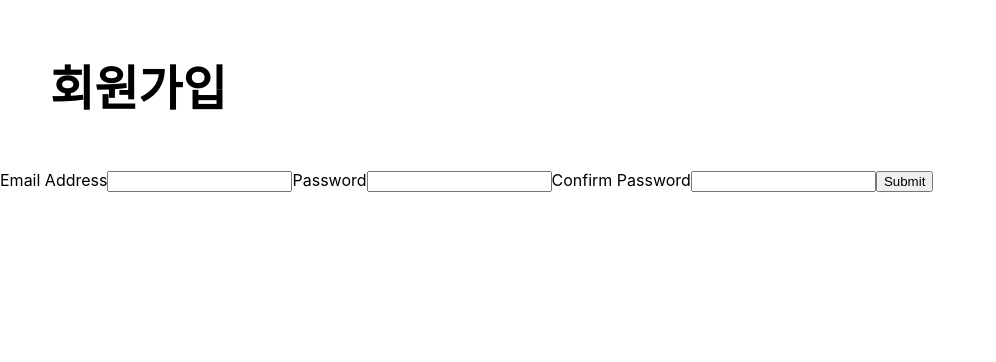
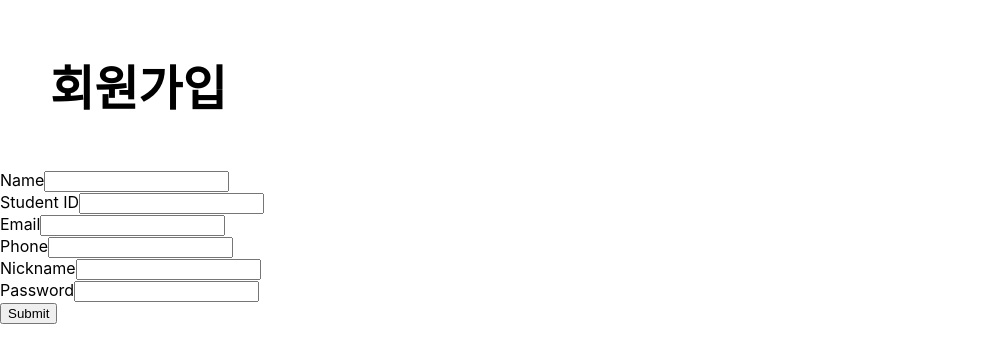
Before and after one commit to Seolseol333/team-platform, a React (Create React App) app: page / in a window 1280 px wide. Shown: the top 362 px of the page, without its empty margins (0-996 px from the left). Built offline with nearby package versions, Linux system fonts and the light colour scheme.

Commit message:
Update components

```diff
--- a/src/components/SignUpForm.js
+++ b/src/components/SignUpForm.js
@@ -5,20 +5,20 @@ import * as Yup from 'yup';
 const SignUpForm = () => {
   const formik = useFormik({
     initialValues: {
+      name: '',
+      studentId: '',
       email: '',
+      phone: '',
+      nickname: '',
       password: '',
-      confirmPassword: '',
     },
     validationSchema: Yup.object({
-      email: Yup.string()
-        .email('Invalid email address')
-        .required('Required'),
-      password: Yup.string()
-        .min(6, 'Must be at least 6 characters')
-        .required('Required'),
-      confirmPassword: Yup.string()
-        .oneOf([Yup.ref('password'), null], 'Passwords must match')
-        .required('Required'),
+      name: Yup.string().required('Required'),
+      studentId: Yup.string().required('Required'),
+      email: Yup.string().email('Invalid email address').required('Required'),
+      phone: Yup.string().matches(/^[0-9]{10,11}$/, 'Invalid phone number').required('Required'),
+      nickname: Yup.string().required('Required'),
+      password: Yup.string().min(6, 'Must be at least 6 characters').required('Required'),
     }),
     onSubmit: values => {
       alert(JSON.stringify(values, null, 2));
@@ -27,36 +27,36 @@ const SignUpForm = () => {
 
   return (
     <form onSubmit={formik.handleSubmit}>
-      <label htmlFor="email">Email Address</label>
-      <input
-        id="email"
-        type="email"
-        {...formik.getFieldProps('email')}
-      />
-      {formik.touched.email && formik.errors.email ? (
-        <div>{formik.errors.email}</div>
-      ) : null}
-
-      <label htmlFor="password">Password</label>
-      <input
-        id="password"
-        type="password"
-        {...formik.getFieldProps('password')}
-      />
-      {formik.touched.password && formik.errors.password ? (
-        <div>{formik.errors.password}</div>
-      ) : null}
-
-      <label htmlFor="confirmPassword">Confirm Password</label>
-      <input
-        id="confirmPassword"
-        type="password"
-        {...formik.getFieldProps('confirmPassword')}
-      />
-      {formik.touched.confirmPassword && formik.errors.confirmPassword ? (
-        <div>{formik.errors.confirmPassword}</div>
-      ) : null}
-
+      <div>
+        <label htmlFor="name">Name</label>
+        <input id="name" type="text" {...formik.getFieldProps('name')} />
+        {formik.touched.name && formik.errors.name ? <div>{formik.errors.name}</div> : null}
+      </div>
+      <div>
+        <label htmlFor="studentId">Student ID</label>
+        <input id="studentId" type="text" {...formik.getFieldProps('studentId')} />
+        {formik.touched.studentId && formik.errors.studentId ? <div>{formik.errors.studentId}</div> : null}
+      </div>
+      <div>
+        <label htmlFor="email">Email</label>
+        <input id="email" type="email" {...formik.getFieldProps('email')} />
+        {formik.touched.email && formik.errors.email ? <div>{formik.errors.email}</div> : null}
+      </div>
+      <div>
+        <label htmlFor="phone">Phone</label>
+        <input id="phone" type="text" {...formik.getFieldProps('phone')} />
+        {formik.touched.phone && formik.errors.phone ? <div>{formik.errors.phone}</div> : null}
+      </div>
+      <div>
+        <label htmlFor="nickname">Nickname</label>
+        <input id="nickname" type="text" {...formik.getFieldProps('nickname')} />
+        {formik.touched.nickname && formik.errors.nickname ? <div>{formik.errors.nickname}</div> : null}
+      </div>
+      <div>
+        <label htmlFor="password">Password</label>
+        <input id="password" type="password" {...formik.getFieldProps('password')} />
+        {formik.touched.password && formik.errors.password ? <div>{formik.errors.password}</div> : null}
+      </div>
       <button type="submit">Submit</button>
     </form>
   );
```
